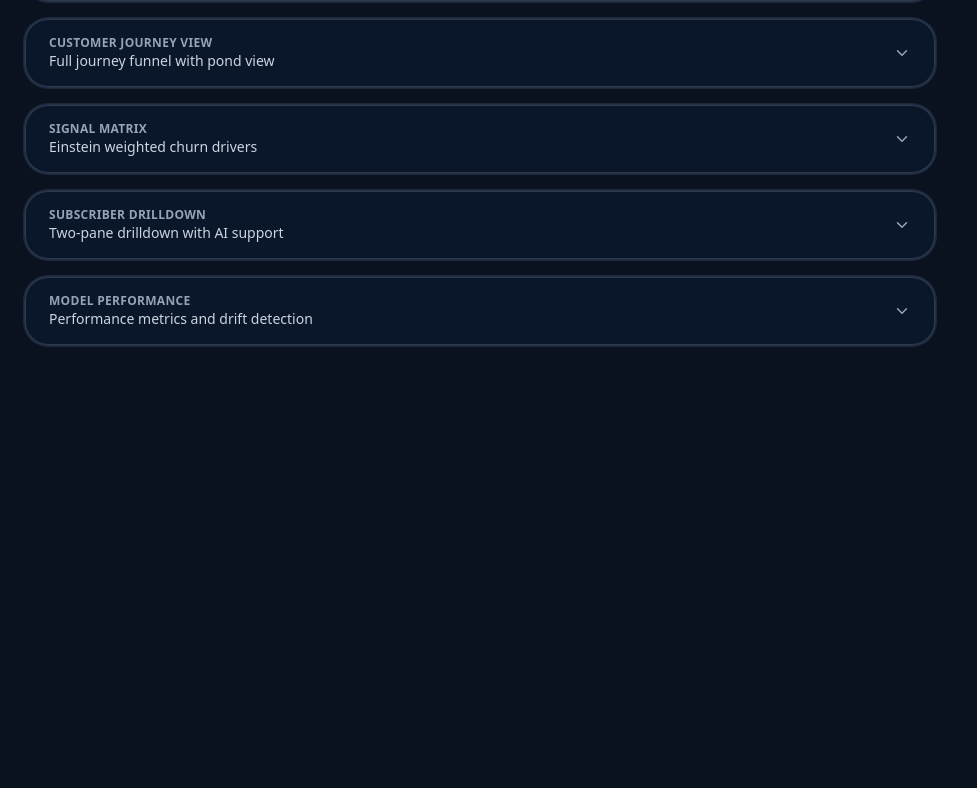
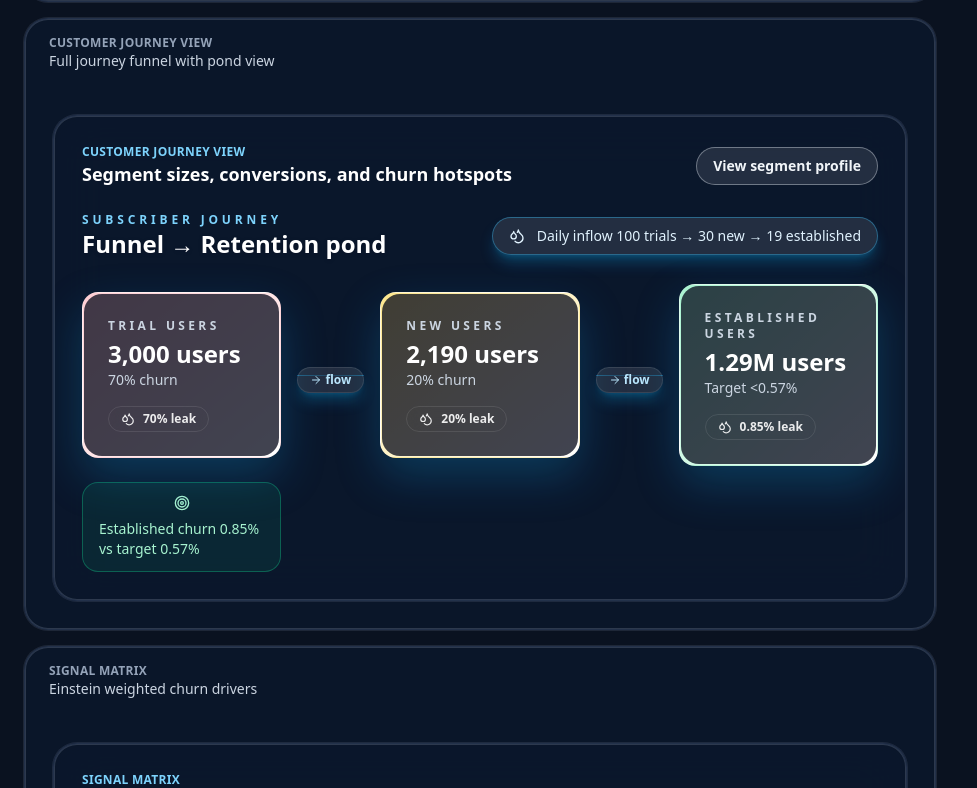
Before and after one commit to arunabh88/ChurnDashboard_Markus_New, a Next.js app: page /analyse in a window 1280 px wide. Shown: the part 972-1760 px from the top of the page, without its empty margins (0-977 px from the left). Before the commit the page ends 1422 px from the top, so only its background shows below. Built offline with nearby package versions, Linux system fonts and the light colour scheme.

Commit message:
refactor: show all analyse insights without accordions

```diff
--- a/components/analyse/OverviewAnalytics.tsx
+++ b/components/analyse/OverviewAnalytics.tsx
@@ -1,7 +1,5 @@
 'use client';
 
-import { useState } from 'react';
-import { ChevronDown } from 'lucide-react';
 import { FilterBar } from '@/components/analyse/FilterBar';
 import { AnalyticsOverview } from '@/components/analyse/AnalyticsOverview';
 import { JourneyDeepDive } from '@/components/analyse/JourneyDeepDive';
@@ -11,16 +9,14 @@ import { ModelPerformance } from '@/components/analyse/ModelPerformance';
 import { Card, CardContent } from '@/components/ui/Card';
 
 const sections = [
-  { id: 'overview', title: 'Analytics Overview', component: AnalyticsOverview },
-  { id: 'journey', title: 'Customer Journey View', component: JourneyDeepDive },
-  { id: 'signals', title: 'Signal Matrix', component: SignalMatrix },
-  { id: 'subscribers', title: 'Subscriber Drilldown', component: SubscriberDrilldown },
-  { id: 'model', title: 'Model Performance', component: ModelPerformance },
+  { id: 'overview', title: 'Analytics Overview', subtitle: 'Trend charts, CLTV, engagement, billing', component: AnalyticsOverview },
+  { id: 'journey', title: 'Customer Journey View', subtitle: 'Full journey funnel with pond view', component: JourneyDeepDive },
+  { id: 'signals', title: 'Signal Matrix', subtitle: 'Einstein weighted churn drivers', component: SignalMatrix },
+  { id: 'subscribers', title: 'Subscriber Drilldown', subtitle: 'Two-pane drilldown with AI support', component: SubscriberDrilldown },
+  { id: 'model', title: 'Model Performance', subtitle: 'Performance metrics and drift detection', component: ModelPerformance },
 ];
 
 export function OverviewAnalytics() {
-  const [openSection, setOpenSection] = useState('overview');
-
   return (
     <div className="space-y-6">
       <FilterBar />
@@ -28,40 +24,18 @@ export function OverviewAnalytics() {
       <div className="space-y-4">
         {sections.map((section) => {
           const SectionComponent = section.component;
-          const expanded = openSection === section.id;
 
           return (
             <Card key={section.id}>
-              <button
-                type="button"
-                className="flex w-full items-center justify-between px-6 py-4 text-left"
-                onClick={() => setOpenSection(expanded ? '' : section.id)}
-              >
-                <div>
+              <div className="px-6 py-4">
                 <p className="text-xs font-semibold uppercase tracking-wide text-slate-500 dark:text-slate-400">
                   {section.title}
                 </p>
-                  <p className="text-sm text-slate-600 dark:text-slate-300">
-                    {section.id === 'overview' && 'Trend charts, CLTV, engagement, billing'}
-                    {section.id === 'journey' && 'Full journey funnel with pond view'}
-                    {section.id === 'signals' && 'Einstein weighted churn drivers'}
-                    {section.id === 'subscribers' && 'Two-pane drilldown with AI support'}
-                    {section.id === 'model' && 'Performance metrics and drift detection'}
-                  </p>
+                <p className="text-sm text-slate-600 dark:text-slate-300">{section.subtitle}</p>
               </div>
-                <ChevronDown
-                  size={18}
-                  className={`text-slate-500 transition dark:text-slate-400 ${
-                    expanded ? 'rotate-180' : ''
-                  }`}
-                />
-              </button>
-
-              {expanded && (
               <CardContent className="space-y-6 pt-0">
                 <SectionComponent />
               </CardContent>
-              )}
             </Card>
           );
         })}
```
Lines whose indentation alone changed are shown as unchanged.
